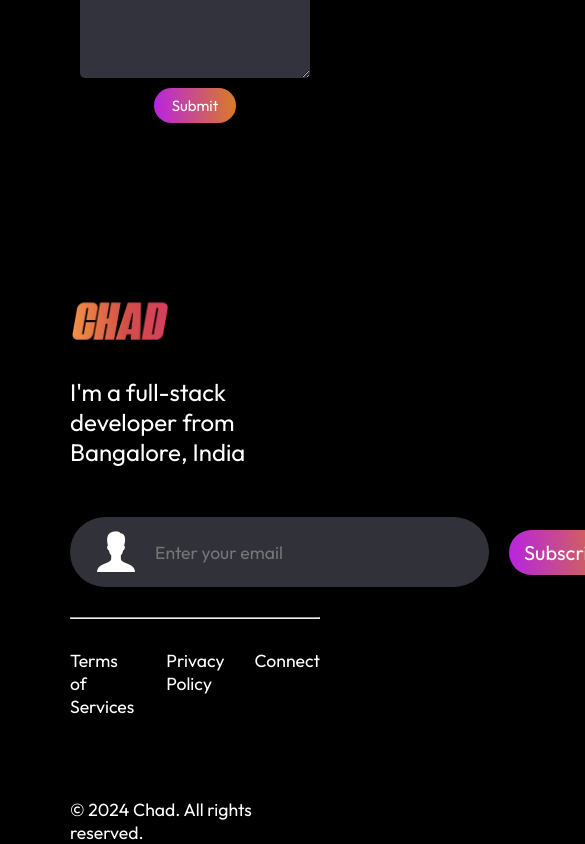
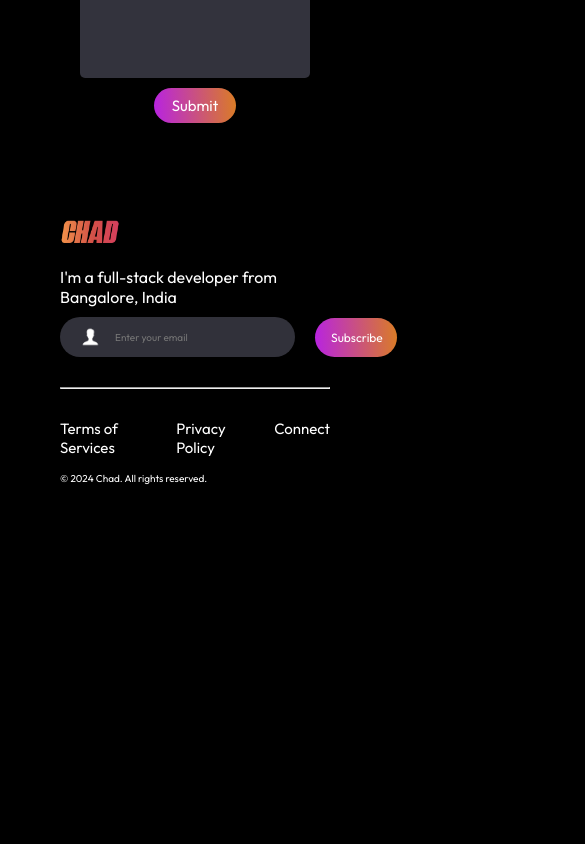
Before and after one commit to Vinay-webDev/React-portfolio1, a React (Vite) app: page / in a window 390 px wide. Shown: the part 4247-5091 px from the top of the page, 585 px wide, since content can reach past the window. After the commit the page ends 4732 px from the top, so only its background shows below. Built offline with nearby package versions, Linux system fonts and the light colour scheme.

Commit message:
Footer mobile 480px
✅

```diff
--- a/src/components/Contact/Contact.css
+++ b/src/components/Contact/Contact.css
@@ -165,6 +165,7 @@
         gap: 50px;
         margin: 100px 60px;
         align-items: start;
+        margin-bottom: 0px;
     }
     .contact-title h1{
         padding: 0px;
@@ -206,6 +207,7 @@
     .contact-right textarea{
         width: 85%;
         font-size: 15px;
+        resize: none;
     }
     .contact-submit{
         font-size: 15px;
--- a/src/components/Footer/Footer.css
+++ b/src/components/Footer/Footer.css
@@ -73,3 +73,47 @@
         flex-direction: column-reverse;
     }
 }
+/*================mobile responsive 480px============*/
+@media(max-width: 480px){
+    .footer{
+        margin: 30px 60px;
+    }
+    .footer-top{
+        flex-direction: column;
+        gap: 10px;
+    }
+    .footer-top-left img{
+        width: 60px;
+        height: auto;
+    }
+    .footer-top-left p{
+        font-size: 16px;
+    }
+    .footer-mail-input img{
+        width: 20px;
+        height: 20px;
+    }
+    .footer-mail-input input{
+        font-size: 10px;
+        width: 100px;
+        height: 20px;
+        overflow:scroll;
+    }
+    .footer-subscribe{
+        font-size: 12px;
+        padding: 12px 16px;
+        width: 50px;
+    }
+    .footer-bottom{
+        display: flex;
+        flex-direction: column-reverse;
+    }
+    .footer-bottom-right{
+        font-size: 15px;
+        gap: 30px;
+        margin-bottom: 15px;
+    }
+    .footer-bottom-left{
+        font-size: 10px;
+    }
+}
```
